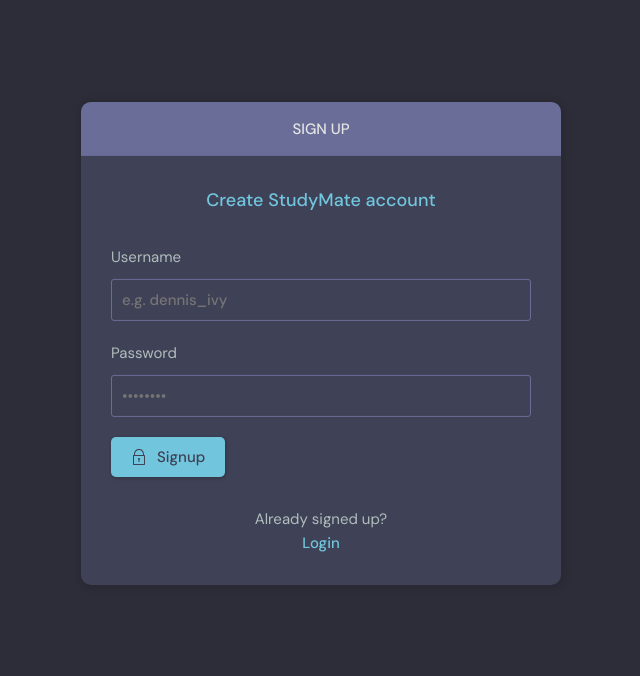
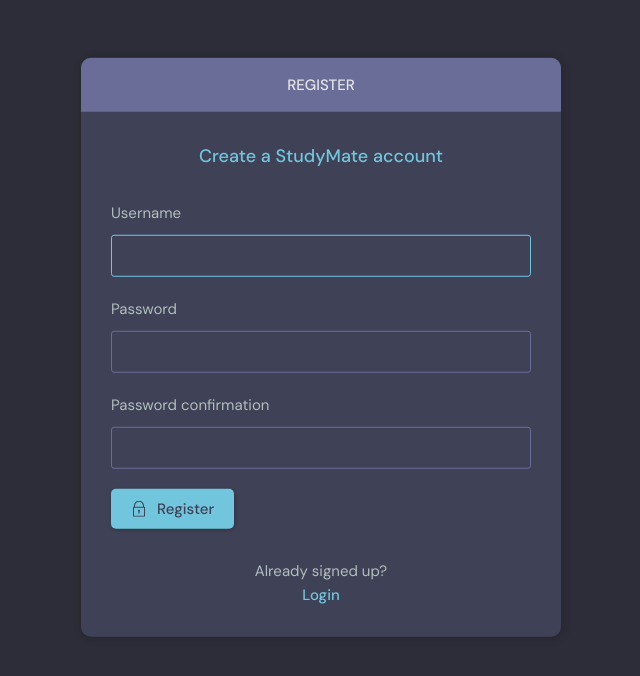
Before and after one commit to DerickMghanga/DJANGO-Developers-Online-Forum-App, a Django app: page /register/ in a window 1280 px wide. Shown: the part 76-752 px from the top of the page, without its empty margins (319-959 px from the left). Run offline with Django 5.2, Linux system fonts and the light colour scheme.

Commit message:
register ui done

```diff
--- a/studyMate/base/templates/base/login_register.html
+++ b/studyMate/base/templates/base/login_register.html
@@ -18,7 +18,7 @@
         {% csrf_token %}
         <div class="form__group form__group">
           <label for="room_name">Username</label>
-          <input id="username" name="username" type="text" placeholder="e.g. dennis_ivy" />
+          <input id="username" name="username" type="text" placeholder="e.g. derick_mghanga" />
         </div>
         <div class="form__group">
           <label for="password">Password</label>
@@ -63,27 +63,21 @@
   <div class="layout__box">
     <div class="layout__boxHeader">
       <div class="layout__boxTitle">
-        <h3>Sign up</h3>
+        <h3>Register</h3>
       </div>
     </div>
     <div class="layout__body">
-      <h2 class="auth__tagline">Create StudyMate account </h2>
+      <h2 class="auth__tagline">Create a StudyMate account </h2>
 
       <form class="form" action="" method="POST">
         {% csrf_token %}
+
+        {% for field in form %}
         <div class="form__group form__group">
-          <label for="room_name">Username</label>
-          <input id="username" name="username" type="text" placeholder="e.g. dennis_ivy" />
+          <label for="room_name">{{field.label}}</label>
+         {{field}}
         </div>
-        <div class="form__group">
-          <label for="password">Password</label>
-          <input
-            id="password"
-            name="password"
-            type="password"
-            placeholder="&bull;&bull;&bull;&bull;&bull;&bull;&bull;&bull;"
-          />
-        </div>
+        {% endfor %}
 
         <button class="btn btn--main" type="submit">
           <svg
@@ -102,7 +96,7 @@
             ></path>
           </svg>
 
-          Signup
+          Register
         </button>
       </form>
 
```
Also changed, not shown: studyMate/db.sqlite3.
